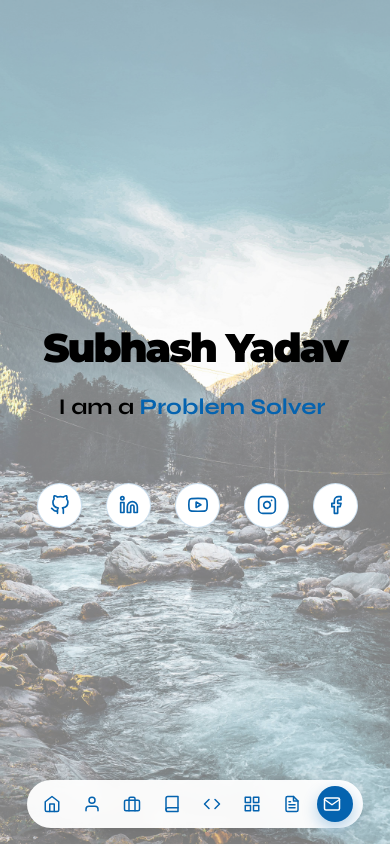
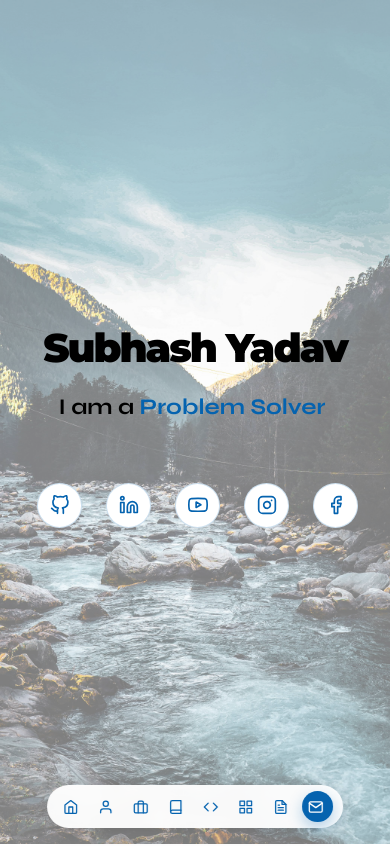
Before and after one commit to subhashyadavon/SubhashYadav, a React (Vite) app: page / in a window 390 px wide. Shown: the top 846 px of the page. Built offline with nearby package versions, Linux system fonts and the light colour scheme.

Commit message:
Make bottom nav icon size scale fluidly below 1025px
Replace the two hard-coded breakpoints (40px, then 36px under 390px)
with a clamp()-based --nav-icon-size so the nav bar continuously
resizes with viewport width instead of jumping between fixed sizes.

```diff
--- a/src/components/Navbar/Navbar.css
+++ b/src/components/Navbar/Navbar.css
@@ -72,6 +72,7 @@
 
 @media (max-width: 1024px) {
   .navbar {
+    --nav-icon-size: clamp(30px, 1.42vw + 25.45px, 40px);
     bottom: 16px;
     top: auto;
     left: 50%;
@@ -85,43 +86,25 @@
   }
   .nav-menu {
     flex-direction: row;
-    gap: 6px;
+    gap: clamp(4px, 0.6vw, 6px);
   }
   .anchor-link {
-    width: 40px;
-    height: 40px;
-    border-radius: 20px;
+    width: var(--nav-icon-size);
+    height: var(--nav-icon-size);
+    border-radius: 50%;
     box-shadow: none;
     background: transparent;
     border: none;
   }
   .anchor-link:hover, .anchor-link.active {
-    width: 40px;
+    width: var(--nav-icon-size);
     background: var(--color-accent);
   }
   .anchor-link:hover .nav-text {
     opacity: 0;
   }
   .anchor-link svg {
-    margin-left: 8px;
-    width: 20px;
+    margin-left: calc(var(--nav-icon-size) * 0.2);
+    width: calc(var(--nav-icon-size) * 0.5);
   }
 }
-
-@media (max-width: 390px) {
-  .nav-menu {
-    gap: 4px;
-  }
-  .anchor-link {
-    width: 36px;
-    height: 36px;
-    border-radius: 18px;
-  }
-  .anchor-link:hover, .anchor-link.active {
-    width: 36px;
-  }
-  .anchor-link svg {
-    margin-left: 6px;
-    width: 18px;
-  }
-}
```
